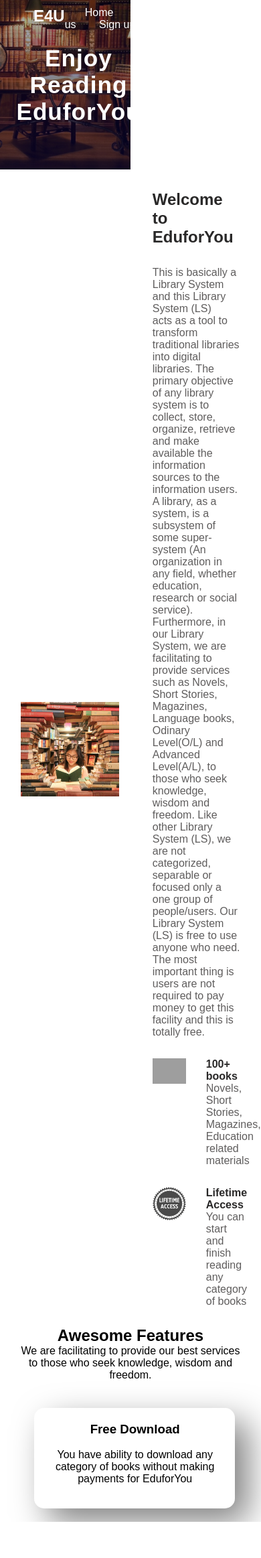
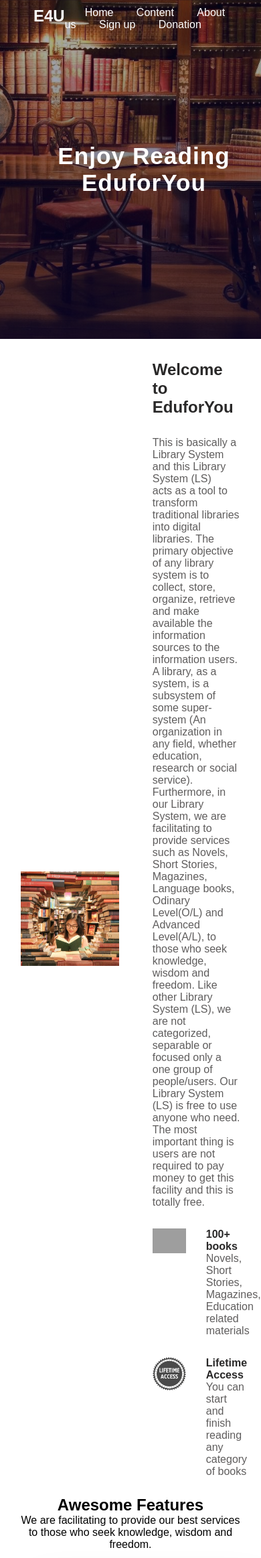
Before and after one commit to Hirankavindu/University-Web-project, a PHP site: page /about1.html in a window 390 px wide; the page is wider, and only the part inside the window is pictured. Shown: the top 2326 px of that part at 67% size. Before the commit the page ends 2272 px from the top of that part, so only its background shows below. Run offline with PHP 8.4, Linux system fonts and the light colour scheme; grey boxes are pictures that could not be loaded.

Commit message:
Update About

```diff
--- a/About/about1.css
+++ b/About/about1.css
@@ -210,28 +210,9 @@ header .navigation .navigation-items a{
 }
 
 
-@media (max-width: 769px){
-    #about-home {
-        width: 50%;
-        height: 30vh;
-        background-position: center;
-    }
-
-    #about-container .about-img img {
-
-    }
-
-    #about-container .about-text p {
-        font-weight: 150;
-        position: relative;
-    }
-
-
-@media (max-width: 475px){
+@media screen and (max-width: 769px){
+    .about-home { width: 100%;}
+    .about-container { width: 100%;}
 
 
 }
-
-@media (max-width: 376px){
-
-}
```
